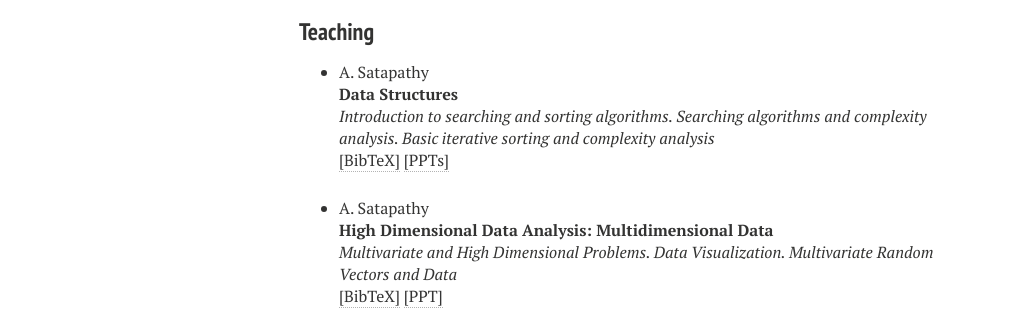
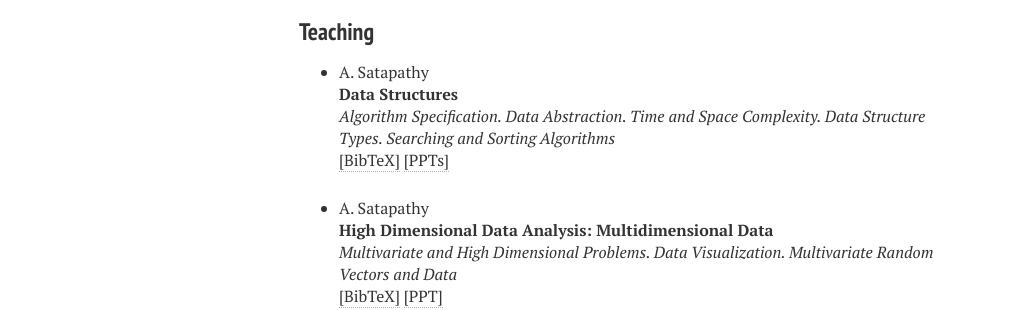
Before and after one commit to ashutoshsatapathy1990/ashutoshsatapathy1990.github.io, a Jekyll site: the page built from presentations.md, in a window 1280 px wide. Shown: the part 700-1010 px from the top of the page, without its empty margins (21-1047 px from the left). Built offline with Jekyll 4.4.1, drawn with Linux system fonts in a browser that asks for light colours; nearby versions of some CDN libraries.

Commit message:
Update presentations.html

```diff
--- a/_layouts/presentations.html
+++ b/_layouts/presentations.html
@@ -161,7 +161,7 @@ year = {2017}
 <li ><p>
 A. Satapathy
 <br><b>Data Structures</b><br>
-<i>Introduction to searching and sorting algorithms. Searching algorithms and complexity analysis. Basic iterative sorting and complexity analysis</i>
+<i>Algorithm Specification. Data Abstraction. Time and Space Complexity. Data Structure Types. Searching and Sorting Algorithms</i>
 <br />
 <a href="javascript:toggleBibtex('ashutosh2024asdc')">[BibTeX]</a>
 <a href="../presentations-DS/">[PPTs]</a>
```
